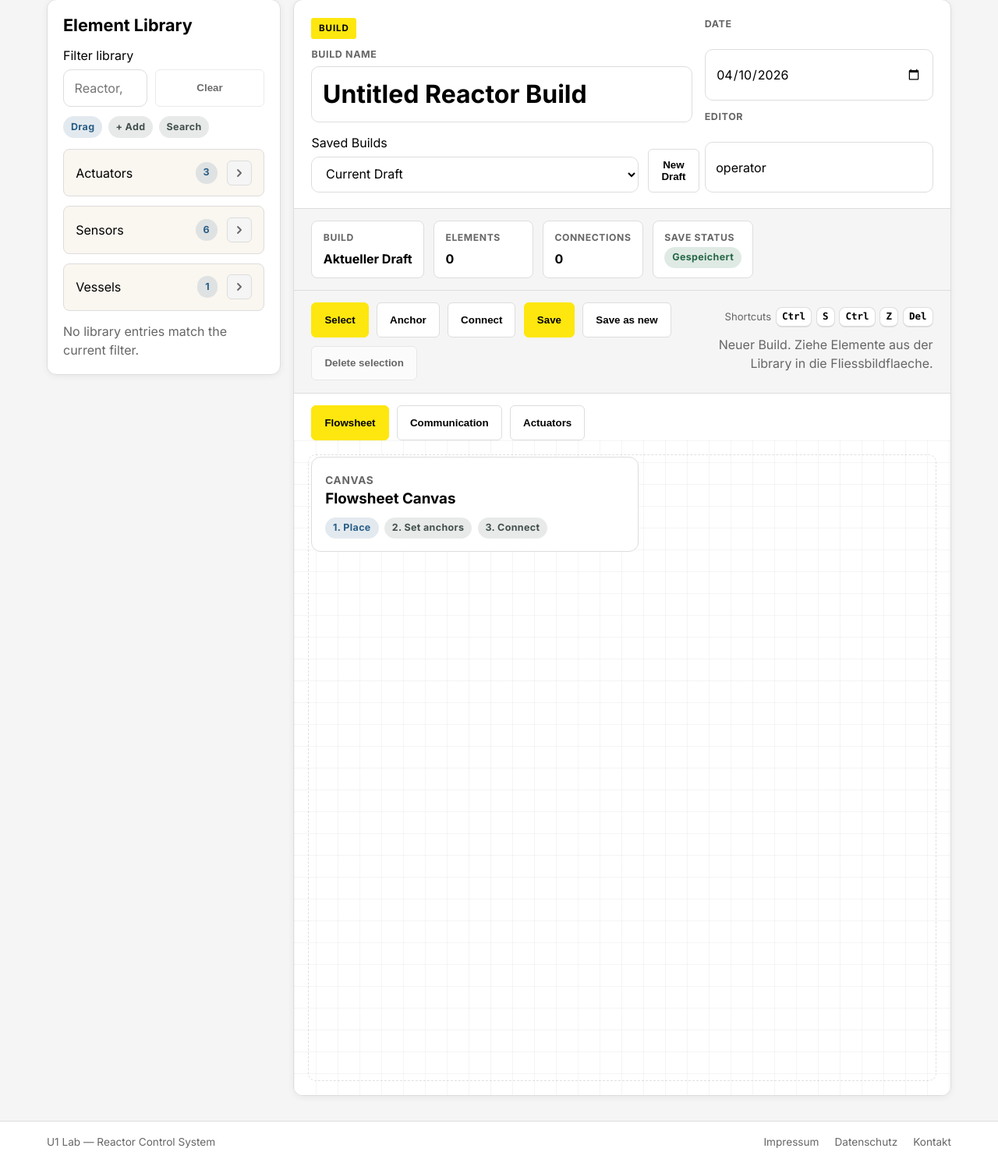
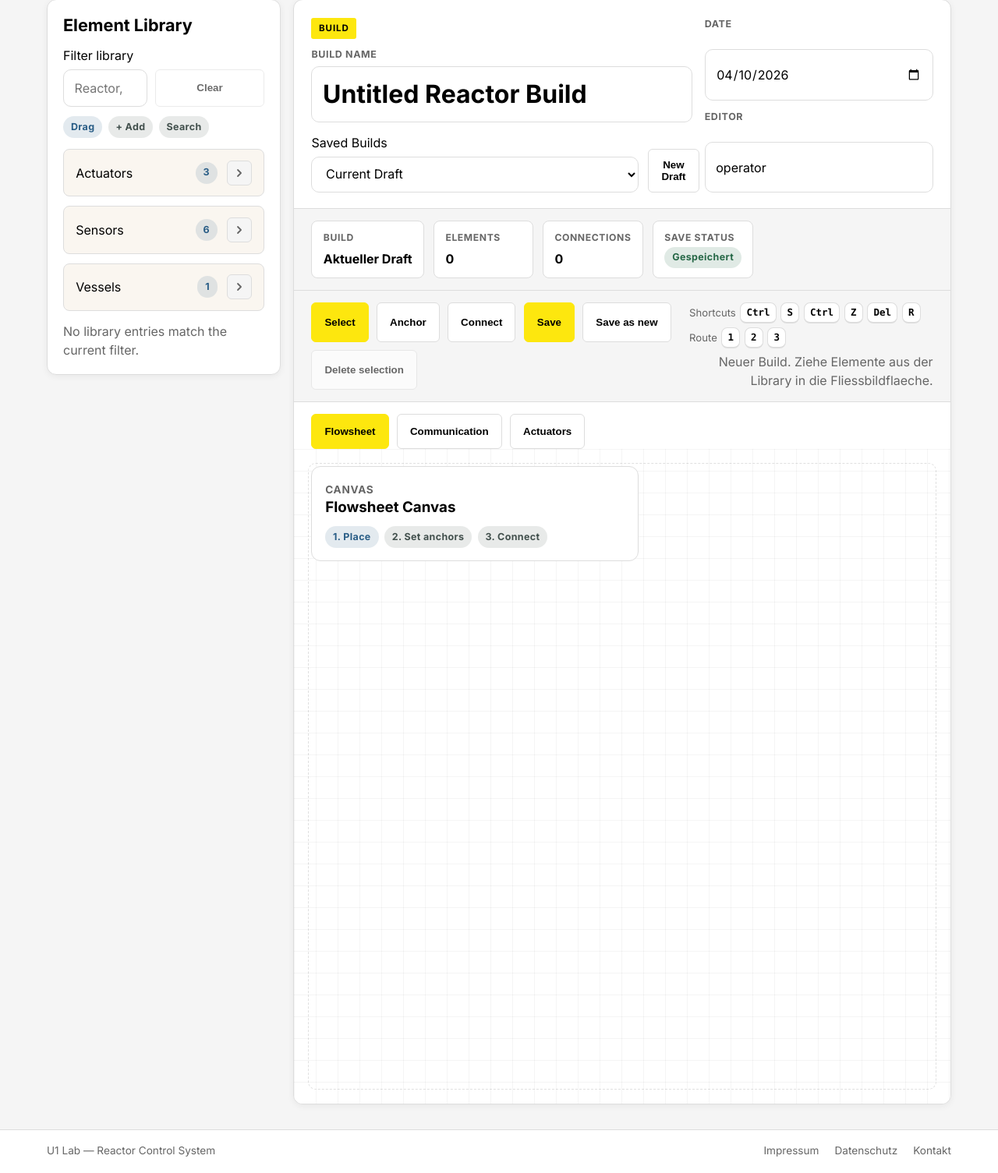
Before and after one commit to SkyTurtle-coder/reactor_ctrl, a Flask app: page /reactor-builder in a window 1280 px wide. Shown: the part 258-1763 px from the top of the page at 78% size. Before the commit the page ends 1731 px from the top, so only its background shows below. Run offline with Flask 3, Linux system fonts and the light colour scheme; data that the repository does not hold is empty; parts of the project's set-up code (start-up, migrations or seed data) failed here and were passed over; some libraries are stand-ins or nearby versions.

Commit message:
Preserve design canvas size and improve edge routing UX
Canvas size fix:
- Track state.savedCanvasSize separately from the viewport measurement
- loadDefinition() restores savedCanvasSize from the saved JSON definition
- buildDefinitionPayload() uses max(viewport, savedCanvasSize) so opening
  a build on a smaller viewport can no longer shrink the design canvas in DB
- resetDraft() clears savedCanvasSize for fresh drafts

Visio-like edge editing:
- Edge segment handles are now shown whenever an edge is selected,
  regardless of active tool mode (previously required Connect mode)
- Segment dragging works in Select mode and Connect mode equally
- R key resets manual route_points and restores auto-routing (undoable)
- Status bar shows editing hints when an edge is selected
- Edge hover: accent-coloured highlight before clicking
- Segment hover: subtle accent tint on draggable hit areas
- Shortcut hints updated to include R / 1-2-3 mode keys

Co-Authored-By: Claude Sonnet 4.6 <noreply@anthropic.com>

```diff
--- a/static/css/app.css
+++ b/static/css/app.css
@@ -1798,6 +1798,11 @@ h2 {
     cursor: pointer;
 }
 
+.builder-edge:hover:not(.is-selected):not(.is-pending) {
+    stroke: var(--accent);
+    opacity: 0.55;
+}
+
 .builder-edge.is-selected {
     stroke: var(--accent);
     stroke-width: 4;
@@ -1820,6 +1825,11 @@ h2 {
 
 .builder-edge-segment-hit.is-vertical {
     cursor: col-resize;
+}
+
+.builder-edge-segment-hit:hover:not(.is-active) {
+    stroke: var(--accent);
+    stroke-opacity: 0.25;
 }
 
 .builder-edge-segment-hit.is-active {
--- a/static/js/reactor_builder.js
+++ b/static/js/reactor_builder.js
@@ -355,6 +355,7 @@
         undoStack: [],
         modalReturnFocus: null,
         canvasSize: { ...fallbackCanvasSize },
+        savedCanvasSize: buildCanvasData && asNumber(buildCanvasData.width, 0) >= 200 ? { width: asNumber(buildCanvasData.width, fallbackCanvasSize.width), height: asNumber(buildCanvasData.height, fallbackCanvasSize.height) } : null,
     };
 
     function measureVisibleCanvasSize() {
@@ -378,7 +379,11 @@
     }
 
     function buildDefinitionPayload() {
-        const canvasSize = syncCanvasMetrics();
+        const viewport = syncCanvasMetrics();
+        const saved = state.savedCanvasSize;
+        const canvasSize = saved
+            ? { width: Math.max(viewport.width, saved.width), height: Math.max(viewport.height, saved.height) }
+            : viewport;
         return {
             canvas: {
                 width: canvasSize.width,
@@ -740,6 +745,10 @@
         state.pendingAnchor = null;
         state.anchorMove = null;
         state.edgeSegmentMove = null;
+        const savedCanvas = definition?.canvas;
+        const savedW = asNumber(savedCanvas?.width, 0);
+        const savedH = asNumber(savedCanvas?.height, 0);
+        state.savedCanvasSize = savedW >= 200 && savedH >= 200 ? { width: savedW, height: savedH } : null;
     }
 
     function updateHistory(buildId) {
@@ -815,6 +824,7 @@
         state.anchorMove = null;
         state.edgeSegmentMove = null;
         state.undoStack = [];
+        state.savedCanvasSize = null;
         nameInput.value = "Untitled Reactor Build";
         if (!dateInput.value) {
             dateInput.value = new Date().toISOString().slice(0, 10);
@@ -1331,10 +1341,11 @@
                 state.selectedEdgeId = edge.id;
                 state.selectedNodeId = null;
                 renderAll();
+                setStatus("Verbindung ausgewaehlt – Segmente ziehen zum Umleiten, R = Auto-Routing, Del = Loeschen.", "muted");
             });
             edgeLayer.appendChild(path);
 
-            if (state.mode === "connect" && state.selectedEdgeId === edge.id) {
+            if (state.selectedEdgeId === edge.id) {
                 for (let segmentIndex = 1; segmentIndex < polylinePoints.length - 2; segmentIndex += 1) {
                     const segmentStart = polylinePoints[segmentIndex];
                     const segmentEnd = polylinePoints[segmentIndex + 1];
@@ -1572,7 +1583,7 @@
     }
 
     function startEdgeSegmentMove(edgeId, segmentIndex, event) {
-        if (state.mode !== "connect" || event.button !== 0) {
+        if (event.button !== 0) {
             return;
         }
 
@@ -2476,6 +2487,17 @@
                 setMode("connect");
                 return;
             }
+            if (event.key.toLowerCase() === "r" && state.selectedEdgeId) {
+                event.preventDefault();
+                const edge = state.edges.find((e) => e.id === state.selectedEdgeId);
+                if (edge) {
+                    pushUndoSnapshot();
+                    edge.route_points = [];
+                    renderAll();
+                    setStatus("Auto-Routing wiederhergestellt.", "muted");
+                }
+                return;
+            }
         }
 
         if ((event.key === "Delete" || event.key === "Backspace") && !isFormField) {
--- a/templates/reactor_builder.html
+++ b/templates/reactor_builder.html
@@ -157,6 +157,8 @@
                         <kbd>Ctrl</kbd><kbd>S</kbd>
                         <kbd>Ctrl</kbd><kbd>Z</kbd>
                         <kbd>Del</kbd>
+                        <kbd>R</kbd><span>Route</span>
+                        <kbd>1</kbd><kbd>2</kbd><kbd>3</kbd>
                     </p>
                     <p id="builder-status" class="builder-status muted" aria-live="polite">
                         {% if current_build_id %}
```
